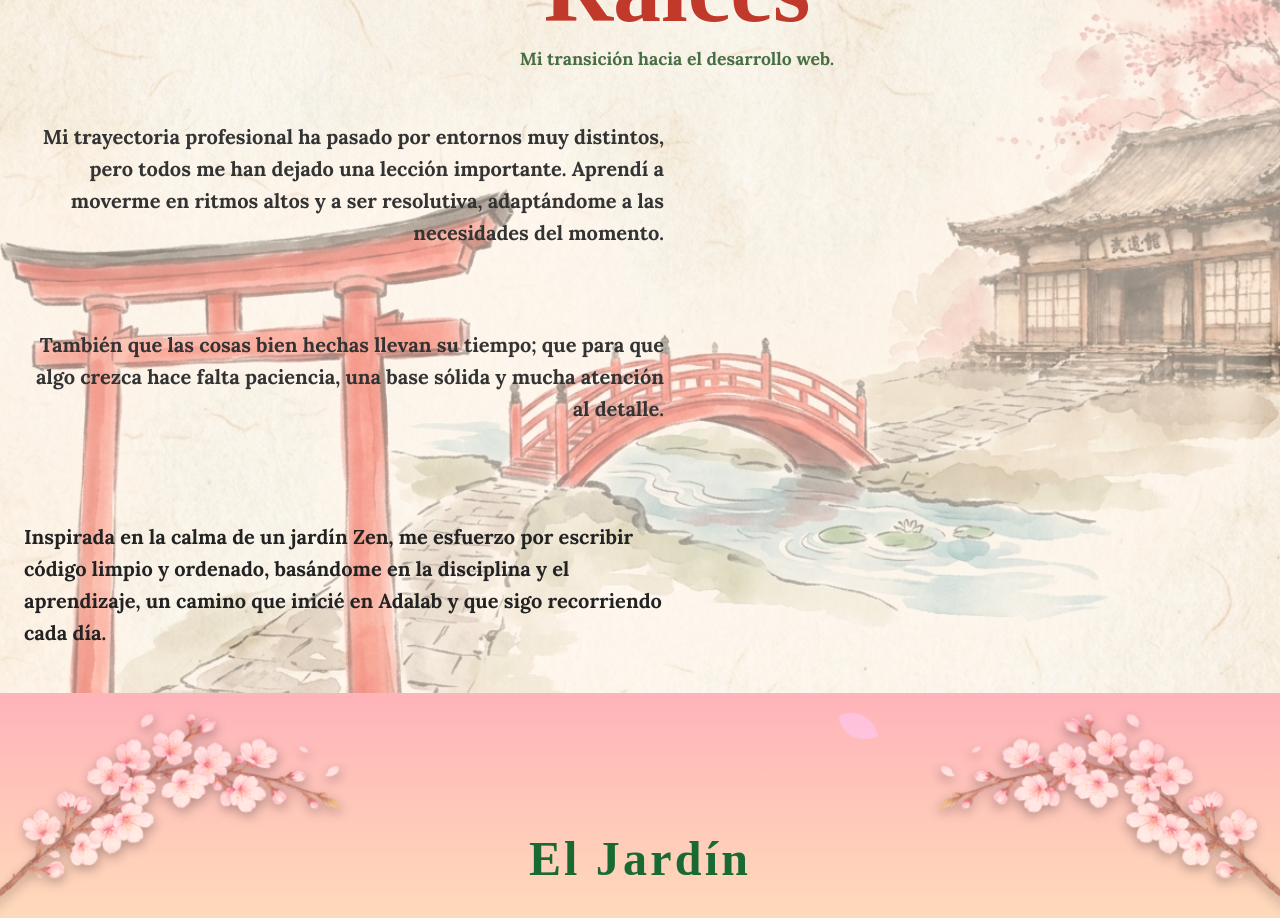
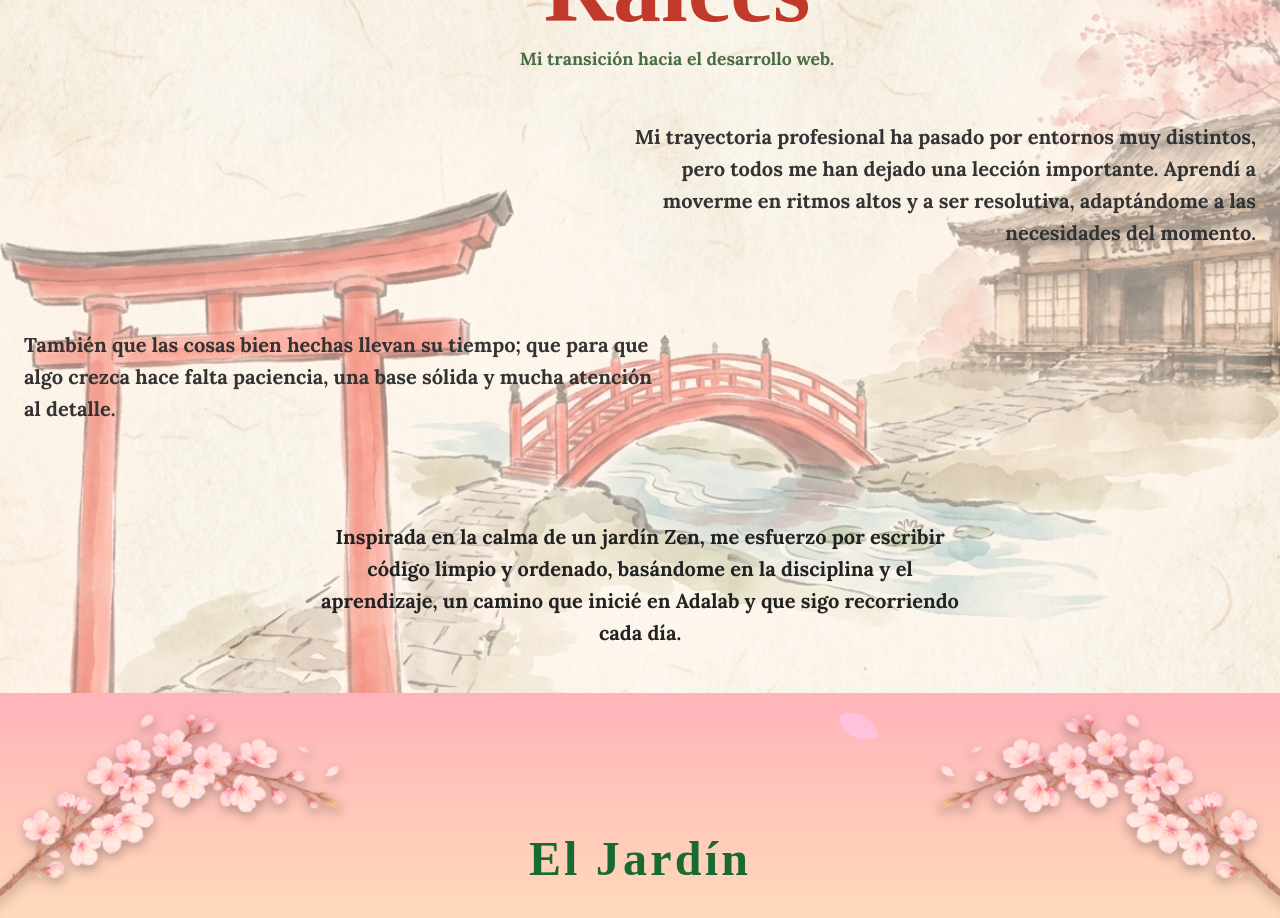
Before and after one commit to Colet-Cristina/portfolio-CristinaColet, a React (Vite) app: page / in a window 1280 px wide. Shown: the part 860-1778 px from the top of the page. Built offline with nearby package versions, Linux system fonts and the light colour scheme; a web font is replaced by a local one.

Commit message:
docs: update README

```diff
--- a/src/pages/Roots.jsx
+++ b/src/pages/Roots.jsx
@@ -10,20 +10,20 @@ function Roots() {
       </div>
 
       <div className="roots__story">
-        <p className="roots__text">
+        <p className="roots__text roots__text--right">
           Mi trayectoria profesional ha pasado por entornos muy distintos, pero
           todos me han dejado una lección importante. Aprendí a moverme en
           ritmos altos y a ser resolutiva, adaptándome a las necesidades del
           momento.
         </p>
 
-        <p className="roots__text">
+        <p className="roots__text roots__text--left">
           También que las cosas bien hechas llevan su tiempo; que para que algo
           crezca hace falta paciencia, una base sólida y mucha atención al
           detalle.
         </p>
 
-        <p className="roots__text roots__text--highlight">
+        <p className="roots__text roots__text--center">
           Inspirada en la calma de un jardín Zen, me esfuerzo por escribir
           código limpio y ordenado, basándome en la disciplina y el aprendizaje,
           un camino que inicié en Adalab y que sigo recorriendo cada día.
--- a/src/styles/pages/_roots.scss
+++ b/src/styles/pages/_roots.scss
@@ -83,21 +83,21 @@
     animation: fadeInUp 1s ease forwards;
 
     /* Posicionamiento por bloques */
-    &:nth-of-type(1) {
+    &--right {
       align-self: flex-end;
       text-align: right;
       animation-delay: 0.8s;
       padding-bottom: 3rem;
     }
 
-    &:nth-of-type(2) {
+    &--left {
       align-self: flex-start;
       text-align: left;
       animation-delay: 1s;
       padding-bottom: 3rem;
     }
 
-    &--highlight {
+    &--center {
       align-self: center;
       text-align: center;
       max-width: 90%;
@@ -134,17 +134,21 @@
     &__text {
       max-width: 35rem;
       margin-bottom: 2rem;
+      font-size: 1.25rem;
 
-      &:nth-of-type(1),
-      &:nth-of-type(2) {
-        align-self: flex-start;
+      &--right {
+        align-self: flex-end;
         text-align: right;
         margin-top: 0;
       }
+      &--left {
+        align-self: flex-start;
+        margin-top: 0;
+      }
 
-      &--highlight {
-        align-self: flex-start;
-        text-align: left;
+      &--center {
+        align-self: center;
+        text-align: center;
         padding: 0;
         margin-top: 1rem;
       }
```
Also changed, not shown: 1 other file (tests, documents, lock files or other folders).
